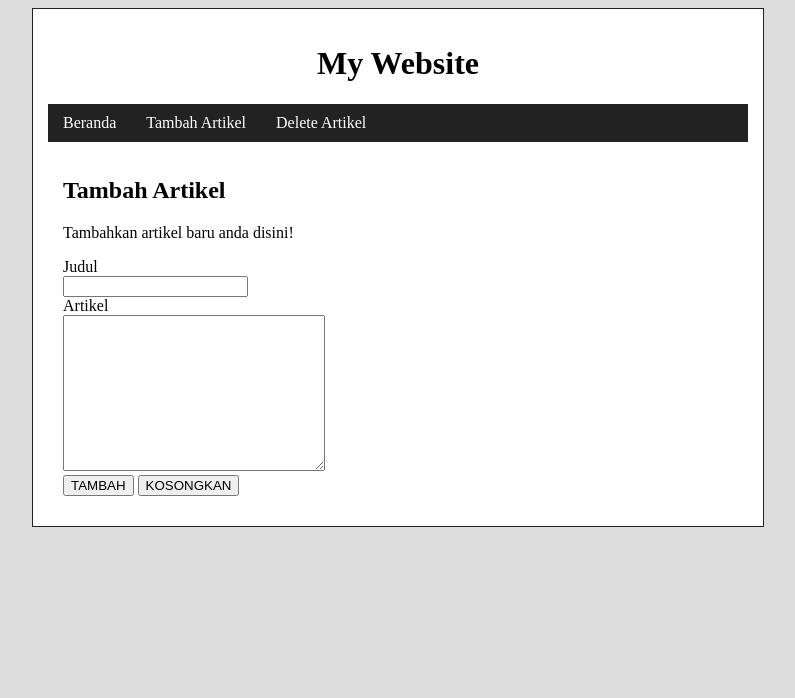
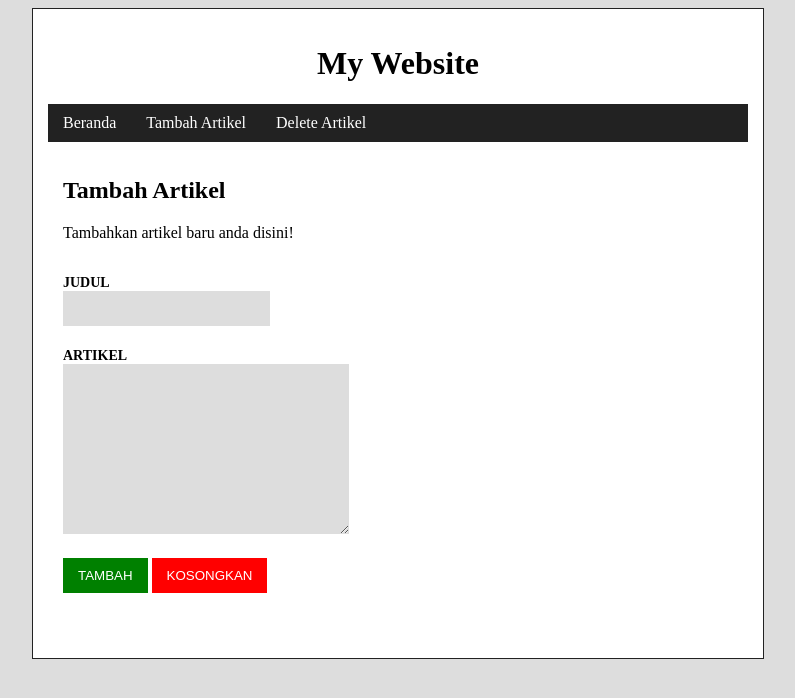
Before and after one commit to andrenata/wywebsite, a PHP site: page /tambah-artikel.php in a window 1280 px wide. Shown: the top 698 px of the page, without its empty margins (242-1037 px from the left). Run offline with PHP 8.4, Linux system fonts and the light colour scheme.

Commit message:
add styling for tambah artikel

```diff
--- a/css/style.css
+++ b/css/style.css
@@ -55,3 +55,43 @@ body {
 .content .artikel p {
     text-align: justify;
 }
+
+/* STYLING TAMBAH ARTIKEL */
+.form-tambah-artikel {
+    padding: 15px 0;
+}
+
+.field-artikel {
+    margin-bottom: 20px;
+}
+
+.field-artikel label {
+    font-weight: bold;
+    text-transform: uppercase;
+    font-size: 14px;
+}
+
+.field-artikel input[type=text],
+.field-artikel textarea {
+    padding: 10px 15px;
+    border: none;
+    background-color: #dddddd;
+}
+
+.field-artikel input[type=submit],
+.field-artikel input[type=reset] {
+    padding: 10px 15px;
+    background-color: green;
+    border: none;
+    color: #fff;
+}
+
+.field-artikel input[type=reset] {
+    background-color: red;
+}
+
+.field-artikel input[type=submit]:hover,
+.field-artikel input[type=reset]:hover {
+    cursor: pointer;
+    background-color: #222222;
+}
--- a/tambah-artikel.php
+++ b/tambah-artikel.php
@@ -28,6 +28,7 @@
             <h2>Tambah Artikel</h2>
             <p>Tambahkan artikel baru anda disini!</p>
 
+            <div class="form-tambah-artikel">
                 <form action="#">
                     <div class="field-artikel">
                         <label>Judul</label> <br>
@@ -42,6 +43,7 @@
                         <input type="reset" value="KOSONGKAN">
                     </div>
                 </form>
+            </div>
 
         </div> <!-- tutup content -->
 
```
Lines whose indentation alone changed are shown as unchanged.
